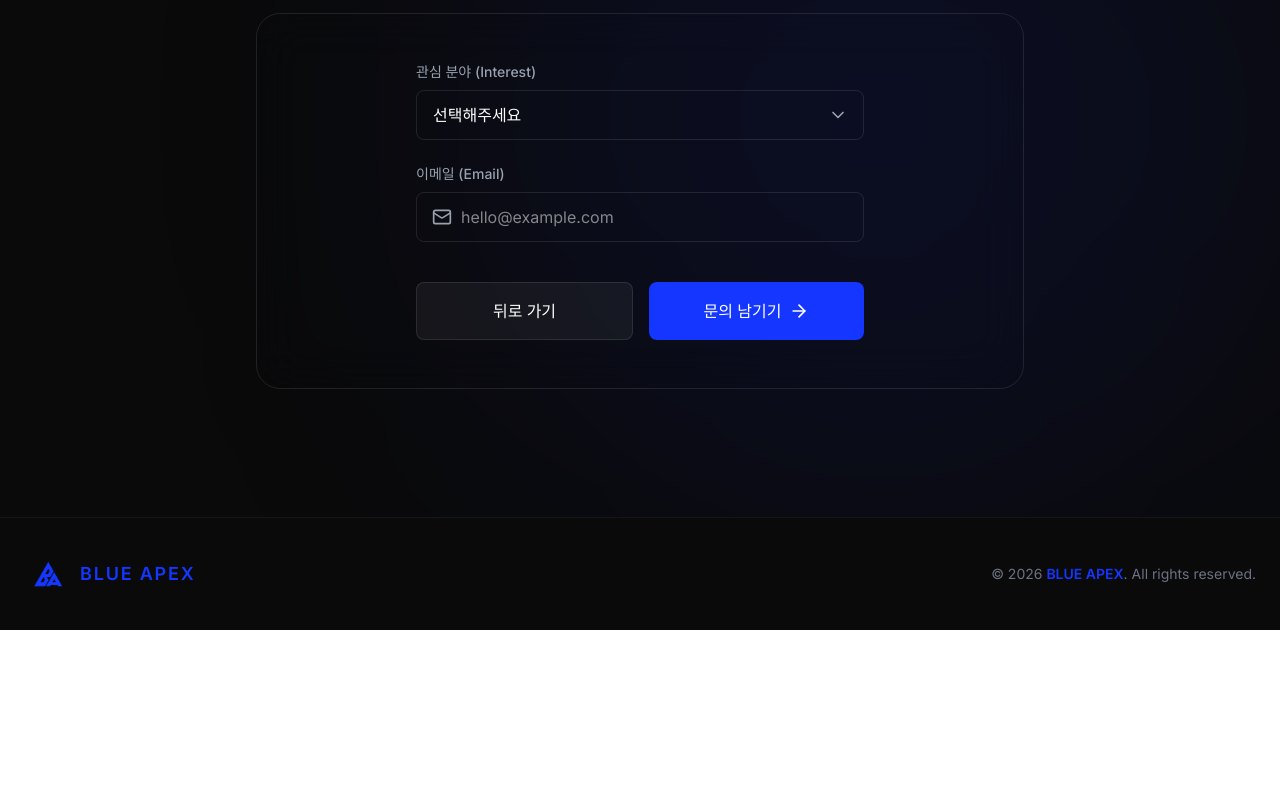
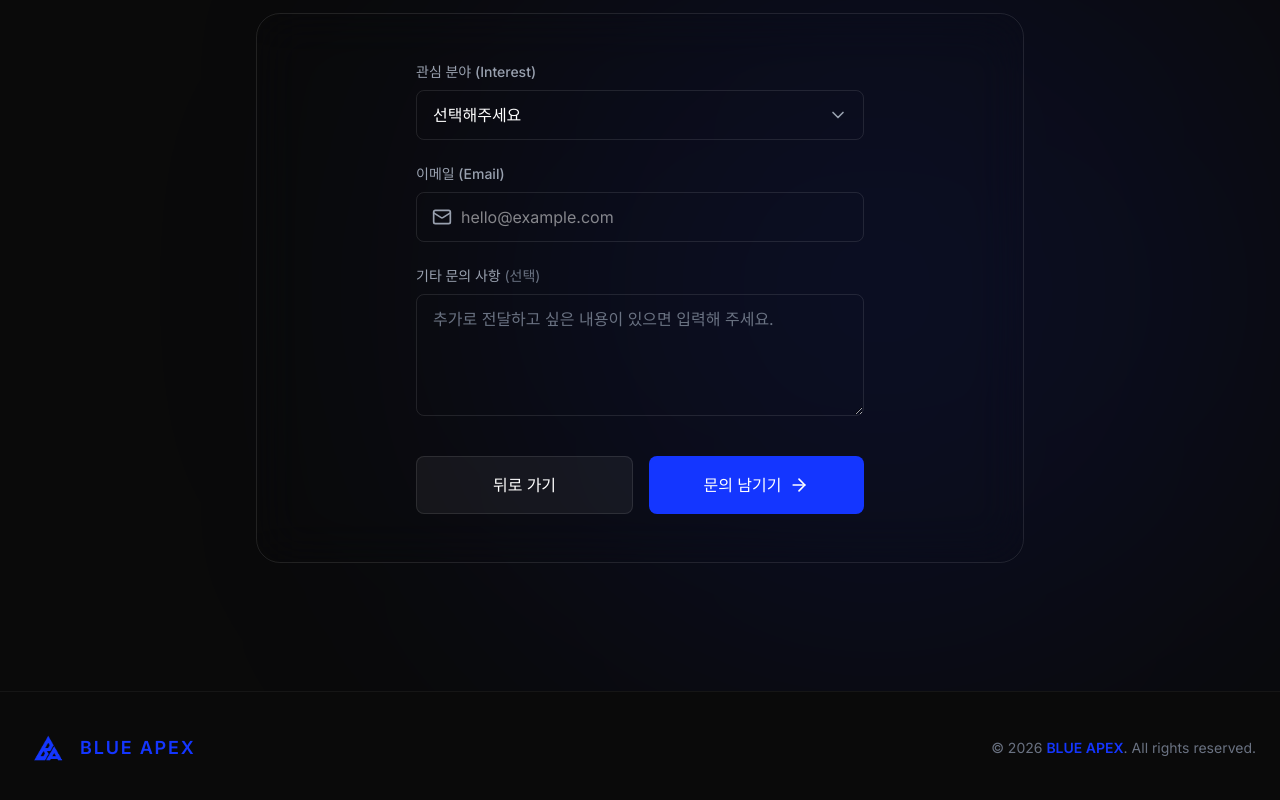
Before and after one commit to ba-nh/ba_landingpage, a React (Vite) app: page / in a window 1280 px wide. Shown: the part 6991-7791 px from the top of the page. Before the commit the page ends 7621 px from the top, so only its background shows below. Built offline with nearby package versions, Linux system fonts and the light colour scheme.

Commit message:
Add optional inquiry field, improve success message, set page title to BLUE APEX
Made-with: Cursor

```diff
--- a/index.html
+++ b/index.html
@@ -3,7 +3,7 @@
   <head>
     <meta charset="UTF-8" />
     <meta name="viewport" content="width=device-width, initial-scale=1.0" />
-    <title>My Google AI Studio App</title>
+    <title>BLUE APEX</title>
   </head>
   <body>
     <div id="root"></div>
--- a/src/App.tsx
+++ b/src/App.tsx
@@ -64,12 +64,13 @@ const MotionTrails = () => {
   );
 };
 
-const SCRIPT_URL = import.meta.env.VITE_GOOGLE_SCRIPT_URL as string | undefined;
+const SCRIPT_URL = (import.meta.env.VITE_GOOGLE_SCRIPT_URL as string | undefined)?.trim() || undefined;
 
 const ContactForm = () => {
   const [interest, setInterest] = useState('');
   const [customInterest, setCustomInterest] = useState('');
   const [email, setEmail] = useState('');
+  const [inquiry, setInquiry] = useState('');
   const [isSubmitting, setIsSubmitting] = useState(false);
   const [submitSuccess, setSubmitSuccess] = useState(false);
   const [submitError, setSubmitError] = useState<string | null>(null);
@@ -84,6 +85,7 @@ const ContactForm = () => {
         setInterest('');
         setCustomInterest('');
         setEmail('');
+        setInquiry('');
       }
     };
     window.addEventListener('message', handleMessage);
@@ -94,7 +96,7 @@ const ContactForm = () => {
     e.preventDefault();
     const interestValue = interest === 'other' ? customInterest : interest;
     if (!SCRIPT_URL) {
-      setSubmitError('Google 시트 연동 URL이 설정되지 않았습니다. .env에 VITE_GOOGLE_SCRIPT_URL을 넣어주세요.');
+      setSubmitError('Google 시트 연동 URL이 설정되지 않았습니다. .env에 VITE_GOOGLE_SCRIPT_URL을 넣은 뒤 개발 서버를 재시작(npm run dev)해 주세요.');
       return;
     }
     setSubmitError(null);
@@ -103,8 +105,10 @@ const ContactForm = () => {
     if (form) {
       const interestInput = form.querySelector<HTMLInputElement>('input[name="interest"]');
       const emailInput = form.querySelector<HTMLInputElement>('input[name="email"]');
+      const inquiryInput = form.querySelector<HTMLInputElement>('input[name="inquiry"]');
       if (interestInput) interestInput.value = interestValue;
       if (emailInput) emailInput.value = email;
+      if (inquiryInput) inquiryInput.value = inquiry;
       form.submit();
     }
     // 응답이 오지 않으면 8초 후 로딩만 해제 (재제출 가능)
@@ -123,6 +127,7 @@ const ContactForm = () => {
       >
         <input type="text" name="interest" readOnly aria-hidden />
         <input type="email" name="email" readOnly aria-hidden />
+        <input type="text" name="inquiry" readOnly aria-hidden />
       </form>
       <iframe
         ref={iframeRef}
@@ -185,8 +190,26 @@ const ContactForm = () => {
         </div>
       </div>
 
+      <div className="flex flex-col gap-2">
+        <label className="text-sm font-medium text-gray-400">기타 문의 사항 <span className="text-gray-500 font-normal">(선택)</span></label>
+        <textarea
+          value={inquiry}
+          onChange={(e) => setInquiry(e.target.value)}
+          placeholder="추가로 전달하고 싶은 내용이 있으면 입력해 주세요."
+          rows={4}
+          className="w-full bg-apex-surface border border-white/10 rounded-lg px-4 py-3 text-white placeholder-gray-500 focus:outline-none focus:border-apex-blue transition-colors resize-y min-h-[100px]"
+        />
+      </div>
+
       {submitSuccess && (
-        <p className="text-green-400 text-sm">문의가 접수되었습니다. 감사합니다.</p>
+        <motion.div
+          initial={{ opacity: 0, y: 8 }}
+          animate={{ opacity: 1, y: 0 }}
+          className="rounded-xl border border-green-500/30 bg-green-500/10 px-5 py-4 text-center"
+        >
+          <p className="text-green-400 font-medium">문의가 접수되었습니다.</p>
+          <p className="text-green-400/90 text-sm mt-1">빠른 시일 내에 연락드리겠습니다. 감사합니다.</p>
+        </motion.div>
       )}
       {submitError && (
         <p className="text-red-400 text-sm">{submitError}</p>
```
Also changed, not shown: google-apps-script/README.md, 1 other file (tests, documents, lock files or other folders).
